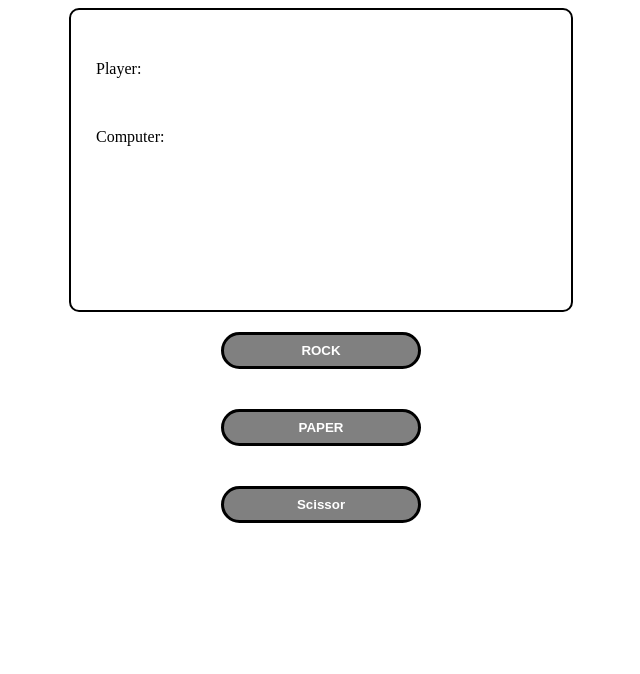
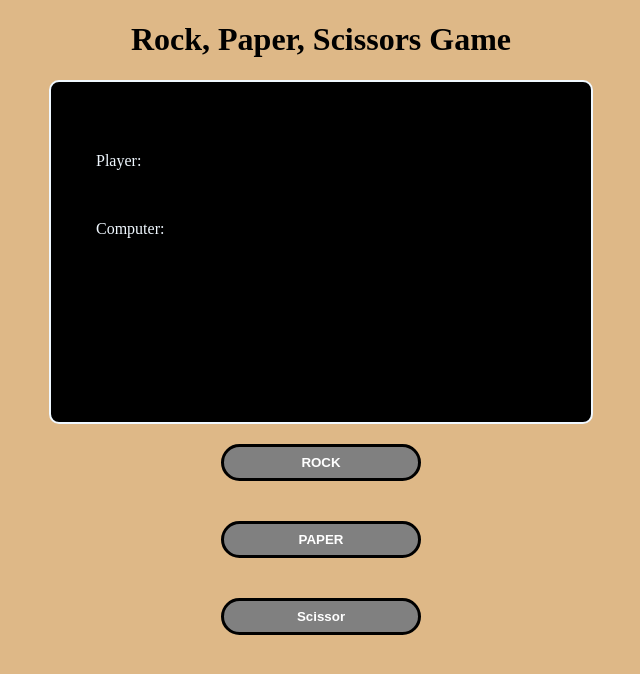
Before and after one commit to aryancodespy/rock-paper-scissor, a plain HTML site: page index.html in a window 1280 px wide. Shown: the whole page, without its empty margins (319-959 px from the left). Drawn offline with Linux system fonts and the light colour scheme.

Commit message:
Add heading and styles

```diff
--- a/index.html
+++ b/index.html
@@ -5,8 +5,20 @@
     <meta http-equiv="X-UA-Compatible" content="IE=edge">
     <meta name="viewport" content="width=device-width, initial-scale=1.0">
     <title>Game</title>
+    <style>
+        body {
+            background-color: burlywood;
+            color: black;
+        }
+        .scoreboard {
+            padding: 20px;
+            background-color: black;
+            color: aliceblue;
+        }
+    </style>
 </head>
 <body>
+    <h1 class="title" style="text-align: center;">Rock, Paper, Scissors Game</h1>
     <script src="script.js"></script>
 </body>
 </html>
```
